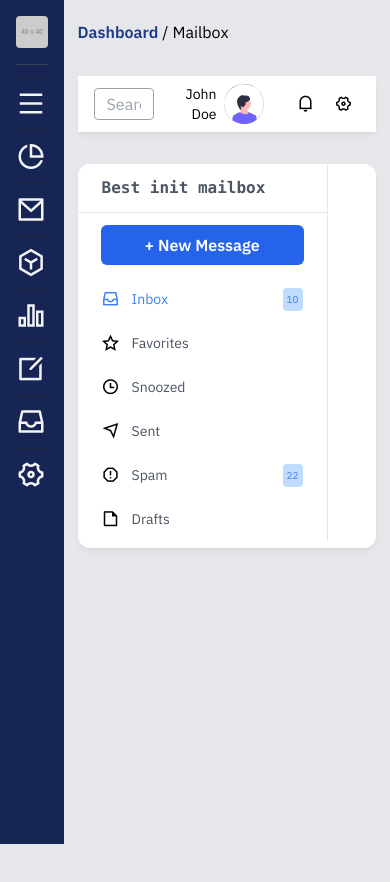
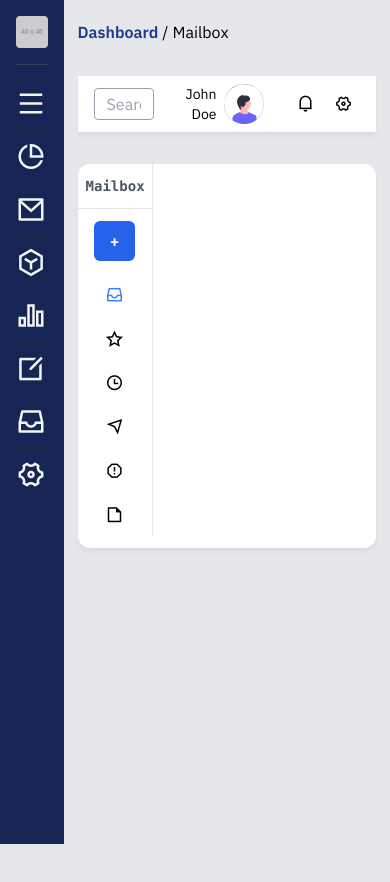
Before and after one commit to CollectionOP/Tailwind-Dashboard, a website: page mailbox.html in a window 390 px wide. Drawn offline with nearby package versions, Linux system fonts and the light colour scheme; placeholder pictures from the web are drawn by us.

Commit message:
Mailbox menu responsiveness

```diff
--- a/mailbox.html
+++ b/mailbox.html
@@ -241,62 +241,67 @@
             <div
                 class="w-11/12 h-96 mx-auto mt-8 bg-white rounded-xl shadow-md shadow-black/5 grid grid-rows-1 grid-cols-[250px_1fr]">
 
-                <div class="w-12/12">
+                <div class="w-[75px] lg:w-11/12">
 
-                    <div class="flex items-center py-3 px-6 border-b border-r border-b-gray-200">
-                        <h2 class="font-semibold font-mono text-gray-600">Best init mailbox</h2>
+                    <div class="flex items-center py-3 px-2 lg:px-6 border-b border-r border-b-gray-200">
+                        <h2 class="hidden lg:block font-semibold font-mono text-gray-600">Best init mailbox</h2>
+                        <h2 class="block lg:hidden text-sm font-semibold font-mono text-gray-600">Mailbox
+                        </h2>
                     </div>
 
-                    <div class="flex flex-col border-r border-b-gray-200">
+                    <div class="flex flex-col justify-center border-r border-b-gray-200">
 
                         <div class="mx-auto">
-                            <a class="inline-block font-semibold text-white bg-blue-600 p-2 rounded-md my-3 px-11"
-                                href="#">+ New Message
+                            <a class="inline-block font-semibold text-white bg-blue-600 p-2 rounded-md my-3 px-4 lg:px-8"
+                                href="#">+
+                                <span class="hidden lg:inline-block font-mono">New Message</span>
                             </a>
                         </div>
                         <ul>
                             <li class="hover:bg-blue-50 py-2">
                                 <a class="flex items-center text-blue-500 px-6" href="#">
-                                    <i class="ri-inbox-2-line mr-3 text-lg"></i>
-                                    <span class="text-sm">Inbox</span>
-                                    <span class="ml-auto text-[10px] bg-blue-200 rounded p-1">10</span>
+                                    <i class="ri-inbox-2-line ml-1 lg:ml-0 mr-3 text-lg"></i>
+                                    <span class="hidden lg:block text-sm">Inbox</span>
+                                    <span class="hidden lg:block ml-auto text-[10px] bg-blue-200 rounded p-1">10</span>
                                 </a>
                             </li>
                             <li class="hover:bg-blue-50 py-2">
                                 <a class="flex items-center px-6" href="#">
-                                    <i class="ri-star-line mr-3 text-lg"></i>
-                                    <span class="text-sm text-gray-600">Favorites</span>
+                                    <i class="ri-star-line ml-1 lg:ml-0 mr-3 text-lg"></i>
+                                    <span class="hidden lg:block text-sm text-gray-600">Favorites</span>
                                 </a>
                             </li>
                             <li class="hover:bg-blue-50 py-2">
                                 <a class="flex items-center px-6" href="#">
-                                    <i class="ri-time-line mr-3 text-lg"></i>
-                                    <span class="text-sm text-gray-600">Snoozed</span>
+                                    <i class="ri-time-line ml-1 lg:ml-0 mr-3 text-lg"></i>
+                                    <span class="hidden lg:block text-sm text-gray-600">Snoozed</span>
                                 </a>
                             </li>
                             <li class="hover:bg-blue-50 py-2">
                                 <a class="flex items-center px-6" href="#">
-                                    <i class="ri-send-plane-line mr-3 text-lg"></i>
-                                    <span class="text-sm text-gray-600">Sent</span>
+                                    <i class="ri-send-plane-line ml-1 lg:ml-0 mr-3 text-lg"></i>
+                                    <span class="hidden lg:block text-sm text-gray-600">Sent</span>
                                 </a>
                             </li>
                             <li class="hover:bg-blue-50 py-2">
                                 <a class="flex items-center px-6" href="#">
-                                    <i class="ri-spam-2-line mr-3 text-lg"></i>
-                                    <span class="text-sm text-gray-600">Spam</span>
-                                    <span class="ml-auto text-[10px] bg-blue-200 rounded p-1 text-blue-500">22</span>
+                                    <i class="ri-spam-2-line ml-1 lg:ml-0 mr-3 text-lg"></i>
+                                    <span class="hidden lg:block text-sm text-gray-600">Spam</span>
+                                    <span
+                                        class="hidden lg:block ml-auto text-[10px] bg-blue-200 rounded p-1 text-blue-500">22</span>
                                 </a>
                             </li>
                             <li class="hover:bg-blue-50 py-2">
                                 <a class="flex items-center px-6" href="#">
-                                    <i class="ri-file-3-line mr-3 text-lg"></i>
-                                    <span class="text-sm text-gray-600">Drafts</span>
+                                    <i class="ri-file-3-line ml-1 lg:ml-0 mr-3 text-lg"></i>
+                                    <span class="hidden lg:block text-sm text-gray-600">Drafts</span>
                                 </a>
                             </li>
                         </ul>
                     </div>
+
+
                 </div>
-
 
 
             </div>
```
Also changed, not shown: dist/style.css.
